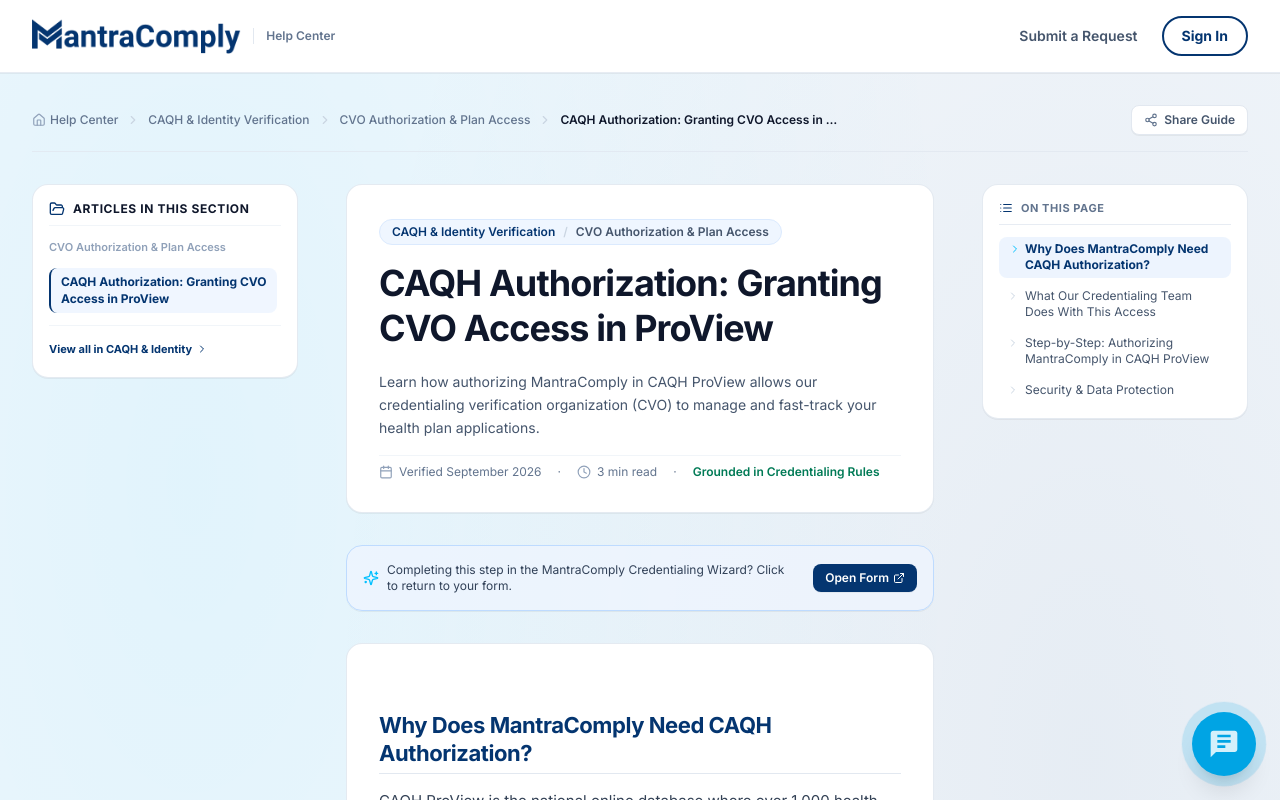
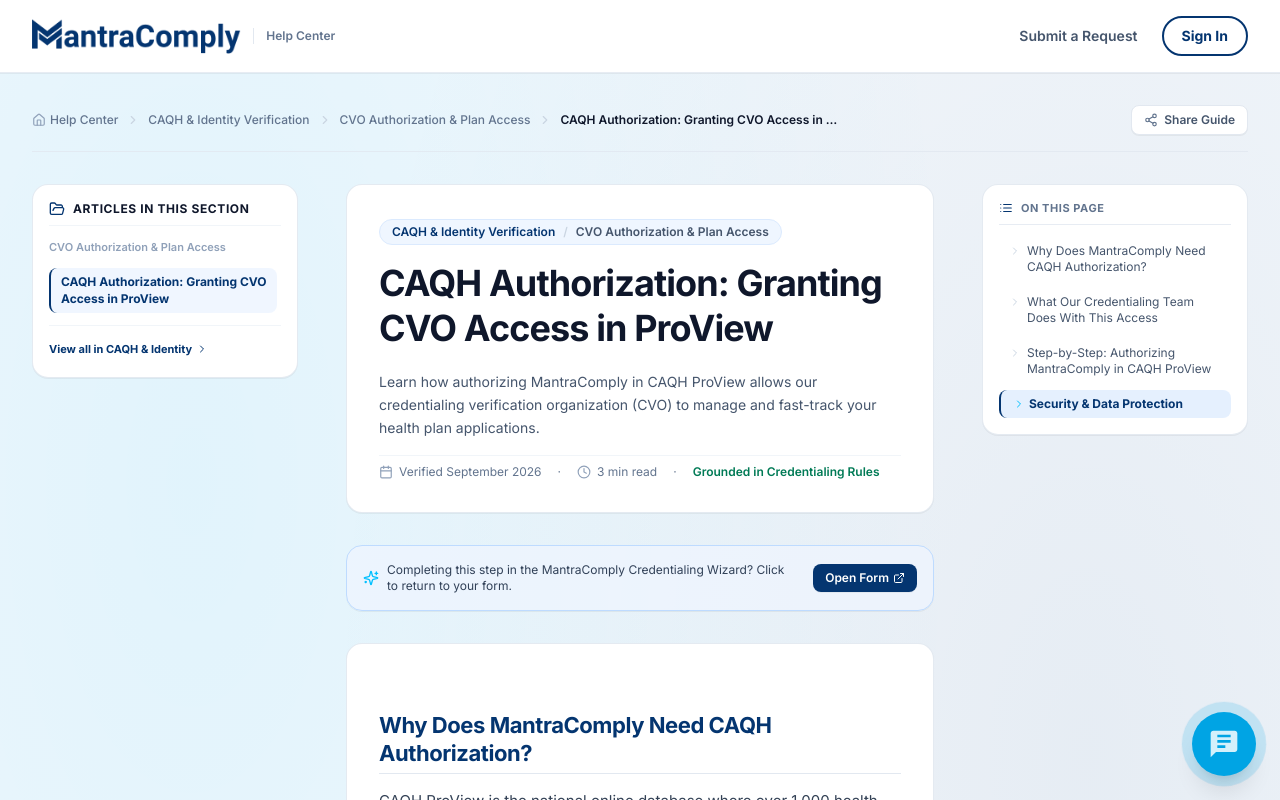
Before and after one commit to abhishek-mantra/mantracompy-help-centre, a React (Vite) app: page /articles/caqh-authorization-and-cvo-access in a window 1280 px wide. Shown: the top 800 px of the page. Built offline with nearby package versions, Linux system fonts and the light colour scheme.

Commit message:
fix: active scrollspy tracking and heading ID resolution in TableOfContents

```diff
--- a/src/components/ui/TableOfContents.tsx
+++ b/src/components/ui/TableOfContents.tsx
@@ -10,28 +10,55 @@
   const [activeId, setActiveId] = useState<string>(items[0]?.id || "");
 
   useEffect(() => {
-    if (items.length === 0) return;
+    if (!items || items.length === 0) return;
 
-    const observer = new IntersectionObserver(
-      (entries) => {
-        entries.forEach((entry) => {
-          if (entry.isIntersecting) {
-            setActiveId(entry.target.id);
+    setActiveId(items[0]?.id || "");
+
+    const handleScroll = () => {
+      const scrollPosition = window.scrollY;
+      const windowHeight = window.innerHeight;
+      const documentHeight = document.documentElement.scrollHeight;
+
+      // If close to bottom of document, highlight the last item
+      if (scrollPosition + windowHeight >= documentHeight - 60) {
+        setActiveId(items[items.length - 1].id);
+        return;
+      }
+
+      // If at the very top of the page, highlight the first item
+      if (scrollPosition < 120) {
+        setActiveId(items[0].id);
+        return;
+      }
+
+      // Find the heading the user has scrolled to or past (offset threshold = 140px)
+      const headerOffset = 140;
+      let currentActiveId = items[0].id;
+
+      for (let i = 0; i < items.length; i++) {
+        const element = document.getElementById(items[i].id);
+        if (element) {
+          const rect = element.getBoundingClientRect();
+          if (rect.top <= headerOffset) {
+            currentActiveId = items[i].id;
+          } else {
+            // Headings appear in chronological order; stop at first heading below threshold
+            break;
           }
-        });
-      },
-      {
-        rootMargin: "-80px 0% -60% 0%",
-        threshold: 0.1,
+        }
       }
-    );
 
-    items.forEach((item) => {
-      const element = document.getElementById(item.id);
-      if (element) observer.observe(element);
-    });
+      setActiveId(currentActiveId);
+    };
 
-    return () => observer.disconnect();
+    // Run initial check after DOM paint
+    const timer = setTimeout(handleScroll, 120);
+    window.addEventListener("scroll", handleScroll, { passive: true });
+
+    return () => {
+      clearTimeout(timer);
+      window.removeEventListener("scroll", handleScroll);
+    };
   }, [items]);
 
   if (!items || items.length === 0) return null;
@@ -57,14 +84,16 @@
                   e.preventDefault();
                   const target = document.getElementById(item.id);
                   if (target) {
-                    target.scrollIntoView({ behavior: "smooth", block: "start" });
+                    const yOffset = -90;
+                    const y = target.getBoundingClientRect().top + window.pageYOffset + yOffset;
+                    window.scrollTo({ top: y, behavior: "smooth" });
                     history.pushState(null, "", `#${item.id}`);
                     setActiveId(item.id);
                   }
                 }}
-                className={`group flex items-start gap-1.5 py-1 px-2 rounded-lg transition-all ${
+                className={`group flex items-start gap-1.5 py-1.5 px-2.5 rounded-lg transition-all ${
                   isActive
-                    ? "font-bold text-[#043570] bg-blue-100/50"
+                    ? "font-bold text-[#043570] bg-blue-100/70 border-l-2 border-[#043570]"
                     : "text-slate-600 hover:text-slate-900 hover:bg-slate-100/80"
                 }`}
               >
--- a/src/pages/ArticlePage.tsx
+++ b/src/pages/ArticlePage.tsx
@@ -66,23 +66,42 @@
     let html = marked.parse(raw) as string;
 
     // 3. Ensure headings have id attributes matching TOC items
-    if (article.toc && article.toc.length > 0) {
-      article.toc.forEach((item) => {
-        const escapedText = item.text.replace(/[.*+?^${}()|[\]\\]/g, "\\$&");
-        const regex = new RegExp(`(<h[2-4][^>]*>)(.*?${escapedText}.*?)(<\\/h[2-4]>)`, "i");
-        html = html.replace(regex, (match, openTag, textContent, closeTag) => {
-          if (openTag.includes("id=")) return match;
-          const tagWithId = openTag.replace(/>$/, ` id="${item.id}">`);
-          return `${tagWithId}${textContent}${closeTag}`;
-        });
-      });
-    }
+    const normalize = (str: string) =>
+      str
+        .toLowerCase()
+        .replace(/&amp;/g, "&")
+        .replace(/&#39;/g, "'")
+        .replace(/&quot;/g, '"')
+        .replace(/[^\w\s]/g, "")
+        .trim()
+        .replace(/\s+/g, " ");
 
-    // 4. Fallback slugify for any remaining headings without an ID
-    html = html.replace(/<h([2-4])(?![^>]*\bid=)([^>]*)>(.*?)<\/h\1>/gi, (_match, level, attrs, text) => {
-      const cleanText = text.replace(/<[^>]+>/g, "").trim();
-      const slugId = cleanText.toLowerCase().replace(/[^\w\s-]/g, "").trim().replace(/\s+/g, "-");
-      return `<h${level}${attrs} id="${slugId}">${text}</h${level}>`;
+    const tocList = article.toc || [];
+    let tocIndex = 0;
+
+    html = html.replace(/<h([2-4])([^>]*)>([\s\S]*?)<\/h\1>/gi, (match, level, attrs, innerText) => {
+      if (attrs.includes("id=")) return match;
+      const cleanInner = innerText
+        .replace(/<[^>]+>/g, "")
+        .replace(/&amp;/g, "&")
+        .replace(/&#39;/g, "'")
+        .replace(/&quot;/g, '"')
+        .trim();
+
+      // Match against TOC by normalized text
+      const matchedItem = tocList.find((item) => normalize(item.text) === normalize(cleanInner));
+
+      let id = "";
+      if (matchedItem) {
+        id = matchedItem.id;
+      } else if (tocList[tocIndex] && Number(level) === tocList[tocIndex].level) {
+        id = tocList[tocIndex].id;
+        tocIndex++;
+      } else {
+        id = cleanInner.toLowerCase().replace(/[^\w\s-]/g, "").trim().replace(/\s+/g, "-");
+      }
+
+      return `<h${level}${attrs} id="${id}">${innerText}</h${level}>`;
     });
 
     // 5. Wrap tables in responsive card containers
```
